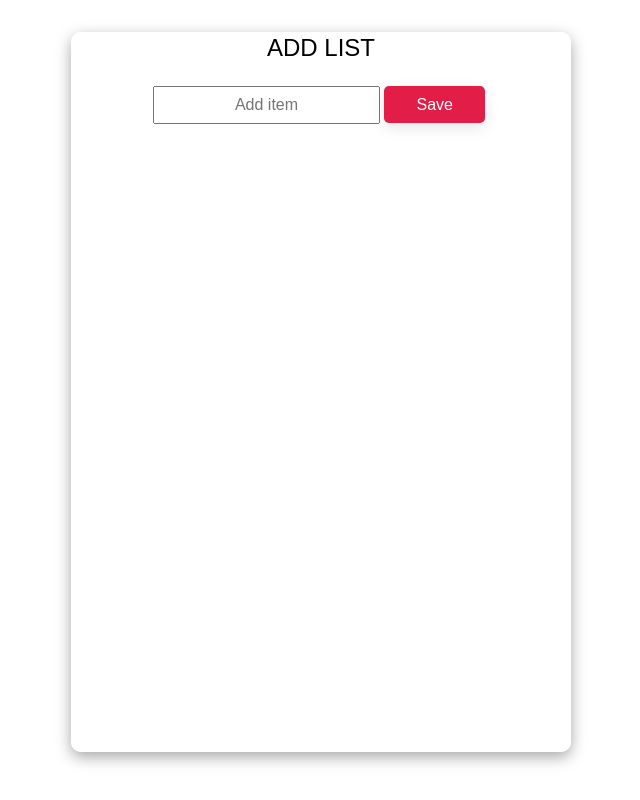
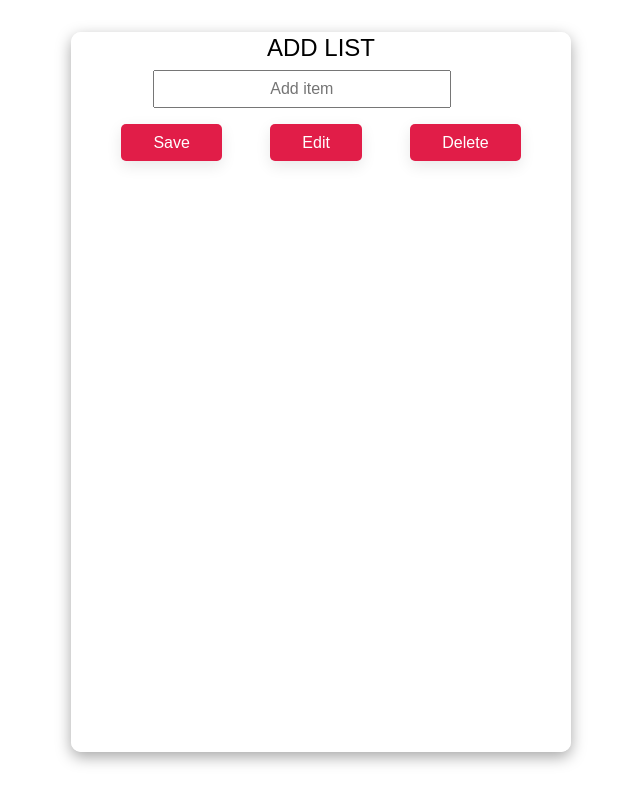
Before and after one commit to JJHannah/To-Do_List, a website built with Vite: page index.html in a window 1280 px wide. Shown: the whole page, without its empty margins (319-959 px from the left). Built offline with nearby package versions, Linux system fonts and the light colour scheme; a web font is replaced by a local one.

Commit message:
Add styles to button wrapper

```diff
--- a/css/style.css
+++ b/css/style.css
@@ -33,6 +33,7 @@ input {
   padding: 0.5rem;
   font-size: 1rem;
   text-align: center;
+  width: 60%;
 }
 
 button {
@@ -42,6 +43,10 @@ button {
   border: none;
   display: inline-block;
 }
+.button-wrapper {
+  display: flex;
+  justify-content: space-evenly;
+}
 .list {
   padding: 1.5rem;
   margin: 1rem;
--- a/index.html
+++ b/index.html
@@ -15,7 +15,12 @@
     <div class="container">
       <label>Add list</label>
       <input type="text" class="inputElement" placeholder="Add item" />
-      <button id="btn" class="btnSave">Save</button>
+
+      <div class="button-wrapper">
+        <button id="btn" class="btnSave">Save</button>
+        <button id="btn" class="btnSave">Edit</button>
+        <button id="btn" class="btnSave">Delete</button>
+      </div>
       <div class="list"></div>
     </div>
     <script type="module" src="./src/main.js"></script>
```
